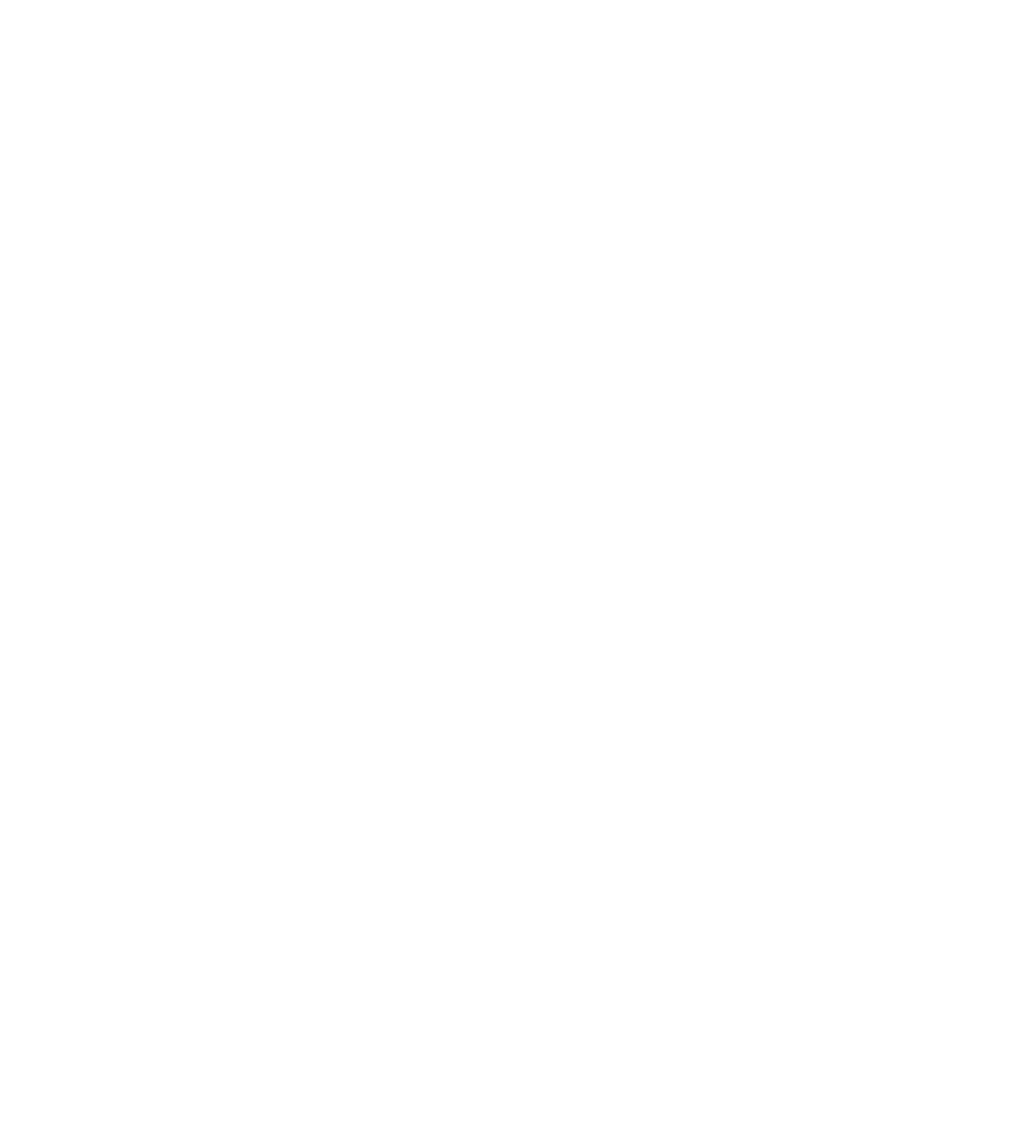
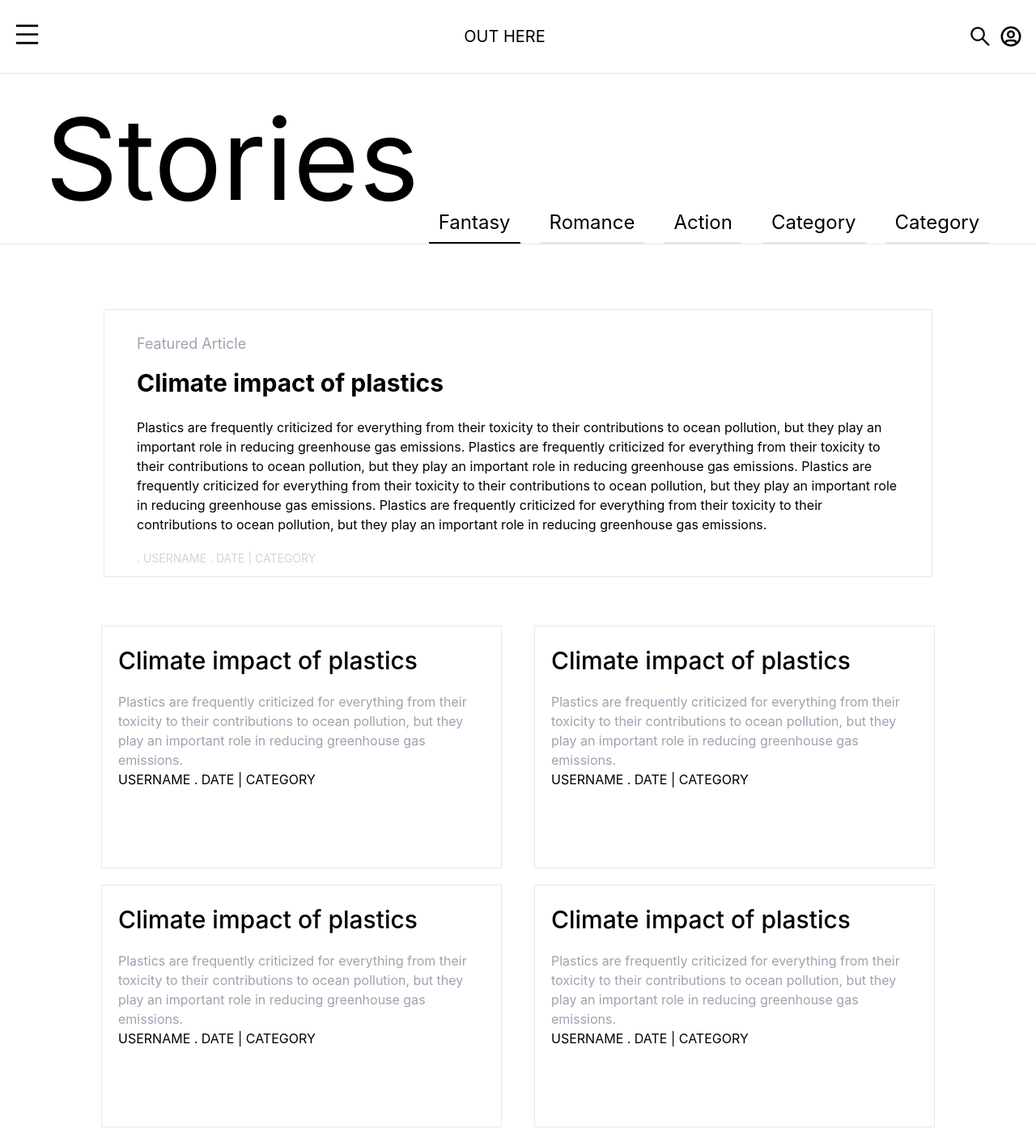
Before and after one commit to Partiya/Outhere-front, a React (Create React App) app in the folder outhere/: page / in a window 1280 px wide. Shown: the top 1411 px of the page at 81% size. Before the commit the page ends 800 px from the top, so only its background shows below. Built offline with nearby package versions, Linux system fonts and the light colour scheme.

Commit message:
added blog

```diff
--- a/outhere/package.json
+++ b/outhere/package.json
@@ -8,6 +8,7 @@
     "@testing-library/user-event": "^13.5.0",
     "react": "^18.2.0",
     "react-dom": "^18.2.0",
+    "react-icons": "^4.6.0",
     "react-router-dom": "^6.4.3",
     "react-scripts": "5.0.1",
     "web-vitals": "^2.1.4"
--- a/outhere/src/App.js
+++ b/outhere/src/App.js
@@ -1,10 +1,15 @@
 import logo from './logo.svg';
-import './App.css';
-
+import './app.css';
+import { BrowserRouter, Routes, Route } from "react-router-dom";
+import Blog from './Pages/BlogPage/Blog';
 function App() {
   return (
     <div className="App">
-
+        <BrowserRouter>
+            <Routes>
+              <Route element={<Blog/>} path='/'></Route>
+            </Routes>
+        </BrowserRouter>
     </div>
   );
 }
--- /dev/null
+++ b/outhere/src/Components/ArticleCards/Articlecards.js
@@ -0,0 +1,19 @@
+import React from 'react';
+
+function ArticleCards() {
+    return (
+        <div className='w-[495px] p-5 mx-5 mt-5 h-[300px] border '>
+            <p className='text-[30px] font-medium mb-4'>
+            Climate impact of plastics
+            </p>
+            <p className='text-gray-400'>Plastics are frequently criticized for everything from their toxicity to their contributions to ocean pollution, but they play an important role in reducing greenhouse gas emissions.
+
+            </p>
+            <p>
+                USERNAME . DATE | CATEGORY
+            </p>
+        </div>
+     );
+}
+
+export default ArticleCards;
--- /dev/null
+++ b/outhere/src/Components/FeaturedArticle/FeaturedArticle.js
@@ -0,0 +1,22 @@
+import React from 'react';
+
+
+function FeaturedArticle(props) {
+    return (
+        <div className='w-4/5 border mt-20 pt-5 px-10'>
+            <p className='text-gray-400 mt-2 text-lg'>Featured Article</p>
+            <p className='text-[30px] font-bold mt-3'>
+            Climate impact of plastics
+            </p>
+            <p className='mt-5'>
+            Plastics are frequently criticized for everything from their toxicity to their contributions to ocean pollution, but they play an important role in reducing greenhouse gas emissions. Plastics are frequently criticized for everything from their toxicity to their contributions to ocean pollution, but they play an important role in reducing greenhouse gas emissions.
+            Plastics are frequently criticized for everything from their toxicity to their contributions to ocean pollution, but they play an important role in reducing greenhouse gas emissions. Plastics are frequently criticized for everything from their toxicity to their contributions to ocean pollution, but they play an important role in reducing greenhouse gas emissions.
+            </p>
+            <div className='flex mt-5 mb-3 text-sm text-gray-300'>
+                <p>. USERNAME . DATE | CATEGORY</p>
+            </div>
+        </div>
+     );
+}
+
+export default FeaturedArticle;
--- /dev/null
+++ b/outhere/src/Pages/BlogPage/Blog.js
@@ -0,0 +1,69 @@
+import React from 'react';
+import {AiOutlineMenu, AiOutlineProfile, AiOutlineSearch} from 'react-icons/ai'
+import {TbUserCircle} from 'react-icons/tb'
+import ArticleCards from '../../Components/ArticleCards/Articlecards';
+import FeaturedArticle from '../../Components/FeaturedArticle/FeaturedArticle';
+function Blog() {
+    return (
+        <div className=''>
+            <div className='w-full h-[90px] items-center  flex justify-between '>
+                <div className=''>
+                    <button>
+                    <AiOutlineMenu className='w-[35px] h-[35px] ml-4 text-black'/>
+                    </button>
+                </div>
+                <div>
+                    <p className='text-xl'>OUT HERE</p>
+                </div>
+                <div className='flex items-center'>
+                    <button>
+                    <AiOutlineSearch className='w-[30px] h-[30px] mr-2'/>
+                    </button>
+                    <button>
+                    <TbUserCircle className='w-[30px] h-[30px] mr-4'/>
+                    </button>
+
+                </div>
+            </div>
+                <hr className='w-full h-[1px]'></hr>
+            <div className='w-full  flex justify-between '>
+                <div>
+                <p className='text-[140px] ml-14 p-0 m-0 font-normal '>Stories</p>
+                </div>
+                <div className='flex  items-end    mr-28'>
+                    <button className='border-b-2 px-3 text-2xl pb-2 mx-3 border-b-black'>
+                        Fantasy
+                    </button>
+                    <button className='border-b-2 px-3 text-2xl pb-2 mx-3'>
+                        Romance
+                    </button>
+                    <button className='border-b-2 px-3 text-2xl pb-2 mx-3'>
+                        Action
+                    </button>
+                    <button className='border-b-2 px-3 text-2xl pb-2 mx-3'>
+                        Category
+                    </button>
+                    <button className='border-b-2 px-3 text-2xl pb-2 mx-3'>
+                        Category
+                    </button>
+                </div>
+            </div>
+            <div className='w-full bg-gray-200 h-[1px]'>
+
+            </div>
+            <div className='w-full  flex justify-center'>
+                <FeaturedArticle/>
+            </div>
+            <div className='mt-10 w-full flex flex-wrap justify-center'>
+                <ArticleCards/>
+                <ArticleCards/>
+                <ArticleCards/>
+                <ArticleCards/>
+                <ArticleCards/>
+                <ArticleCards/>
+            </div>
+        </div>
+     );
+}
+
+export default Blog;
```
Also changed, not shown: outhere/src/Components/ArticleCards/animations.css (added), 1 other file (tests, documents, lock files or other folders).
